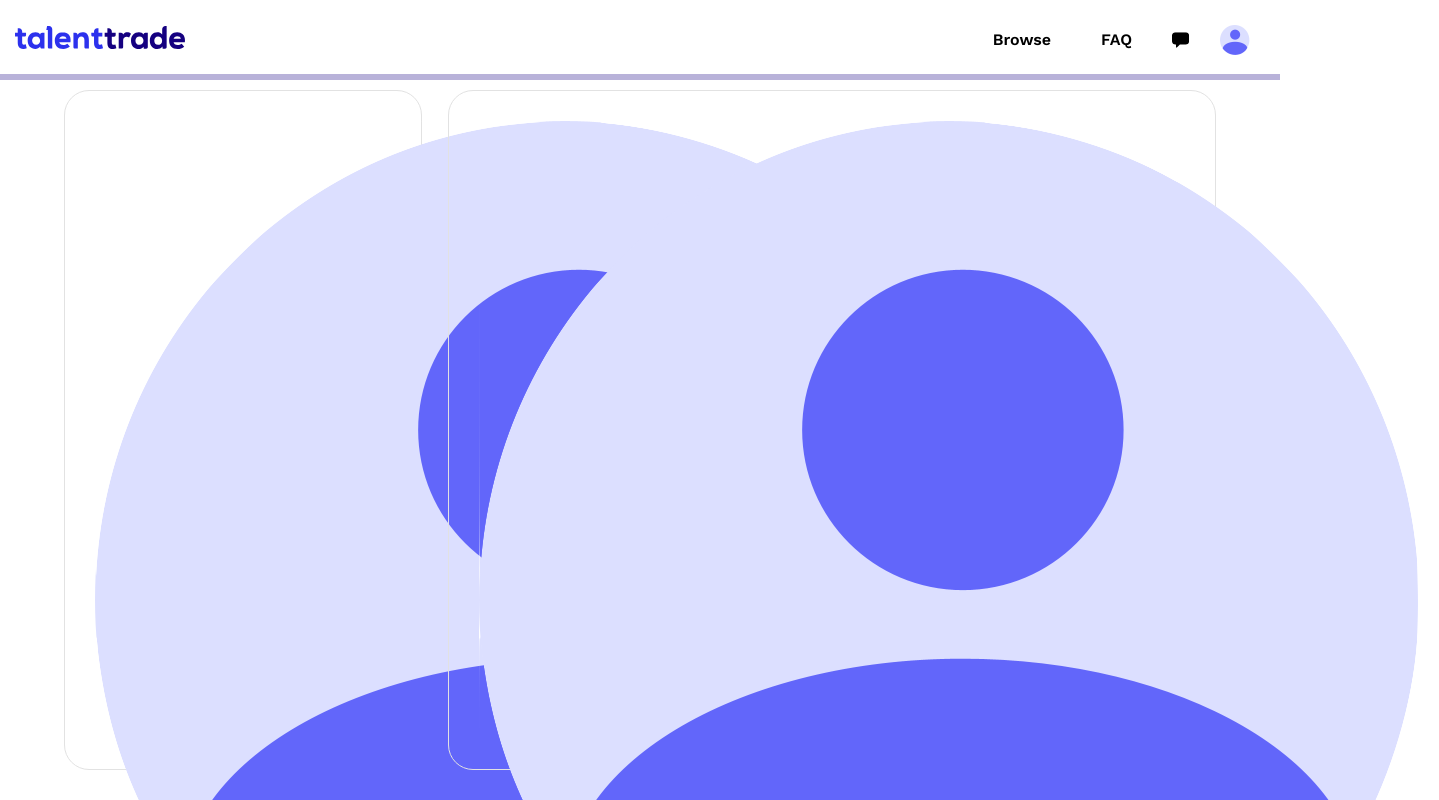
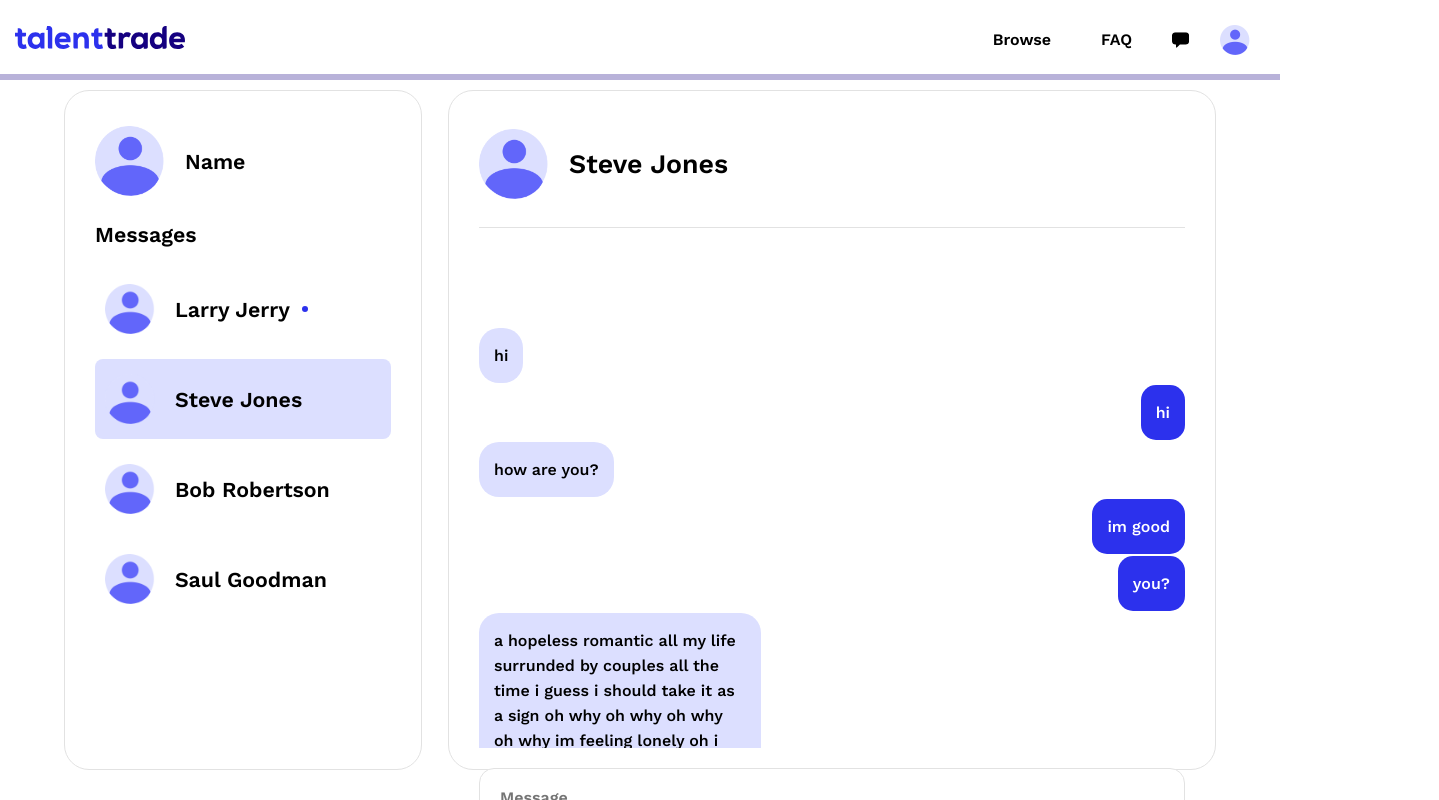
Before and after one commit to acm-projects/TalentTrade, a React (Create React App) app in the folder frontend/: page /messages in a window 1280 px wide. Shown: the top 800 px of the page, 1439 px wide, since content can reach past the window. Built offline with nearby package versions, Linux system fonts and the light colour scheme; the HTML template or start-up script is replaced by a standard one; a web font is replaced by a local one.

Commit message:
Fully merged Signup with BrowsePage

```diff
--- a/frontend/src/pages/Messages.css
+++ b/frontend/src/pages/Messages.css
@@ -1,4 +1,27 @@
 @import url('https://fonts.googleapis.com/css2?family=Work+Sans:ital,wght@0,100..900;1,100..900&display=swap');
+
+h3 {
+    font-family: 'Work Sans';
+    font-size: 16pt;
+    font-weight: 600;
+    text-align: left;
+    position: relative;
+}
+
+.messages-header {
+    display: flex;
+    width: 100%;
+    height: 80pt;
+    font-family: 'Work Sans';
+    font-size: 20pt;
+    font-weight: 600;
+    text-align: left;
+    align-items: center;
+    padding-bottom: 20px;
+    border-bottom: #E2E2E2;
+    border-bottom-width: 1px;
+    border-bottom-style: solid;
+}
 
 .container {
     left: 10%;
@@ -22,6 +45,26 @@
     position: absolute;
 }
 
+.self-contact {
+    display: flex;
+    height: 80px;
+    line-height: 7px;
+    align-items: center;
+}
+
+.other-contacts-container {
+    height: max-content;
+    display: flex;
+    margin-top: 7%;
+    text-align: left;
+}
+
+.secondary-text {
+    color: #150080;
+    font-weight: 550;
+    position: relative;
+}
+
 .messages-container {
     border-style: solid;
     border-color: #E2E2E2;
@@ -34,5 +77,14 @@
     width: 60%;
     height: 85%;
     position: absolute;
+}
 
+.profile-picture {
+    width: 70px;
+    height: 70px;
+    margin-top: 20px;
+    margin-right: 20px;
+    margin-bottom: 20px;
+    float: left;
+    display: block;
 }
```
